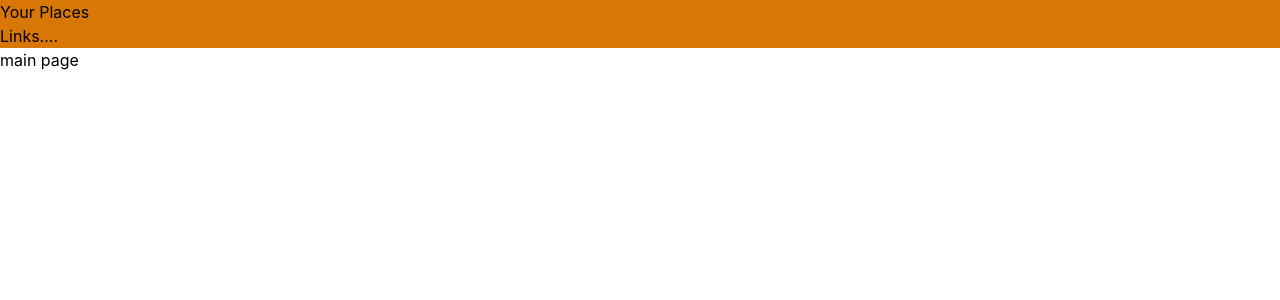
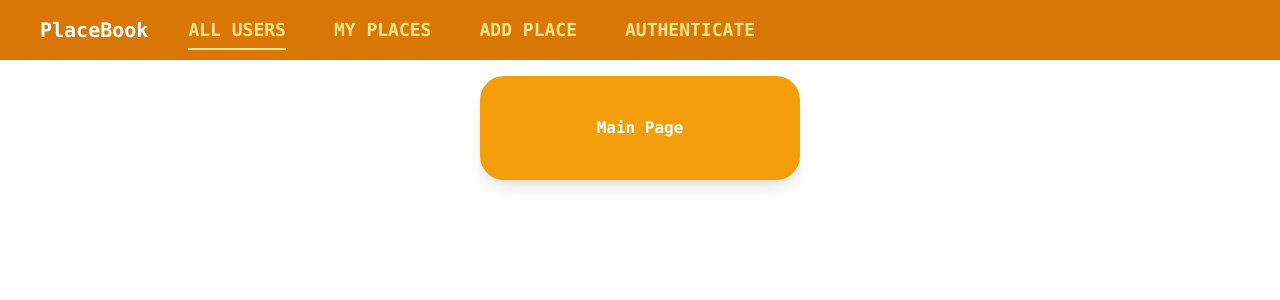
Before and after one commit to Rashmi-Wijesekara/placebook, a React (Create React App) app: page / in a window 1280 px wide. Shown: the top 300 px of the page. Built offline with nearby package versions, Linux system fonts and the light colour scheme.

Commit message:
navbar created

```diff
--- a/public/index.html
+++ b/public/index.html
@@ -2,7 +2,7 @@
 <html lang="en">
   <head>
     <meta charset="utf-8" />
-    <link rel="icon" href="%PUBLIC_URL%/favicon.ico" />
+    <link rel="icon" href="%PUBLIC_URL%/map.svg" />
     <meta name="viewport" content="width=device-width, initial-scale=1" />
     <meta name="theme-color" content="#000000" />
     <meta
--- a/src/App.js
+++ b/src/App.js
@@ -3,22 +3,26 @@ import {
 	BrowserRouter as Router,
 	Route,
 	Redirect,
-  Switch
+	Switch,
 } from "react-router-dom";
 
 import "./App.css";
 import Users from "./user/pages/Users";
 import NewPlace from "./places/pages/NewPlace";
-import MainNavigation from "./shared/components/Navigation/MainNavigation"
-
+import MainNavigation from "./shared/components/Navigation/MainNavigation";
+import Card from "./shared/components/UIElements/Card";
 function App() {
 	return (
 		<Router>
-			<MainNavigation/>
+			<MainNavigation />
 			<Switch>
 				{/* this route will work only when the path is exactly "/" */}
 				<Route path="/" exact={true}>
-					main page
+					<Card>
+						<div className="p-10 text-center font-bold text-white">
+							Main Page
+						</div>
+					</Card>
 				</Route>
 
 				<Route path="/users">
--- a/src/shared/components/Navigation/MainNavigation.js
+++ b/src/shared/components/Navigation/MainNavigation.js
@@ -1,24 +1,29 @@
 import React from "react";
 import { Link } from "react-router-dom";
 
-import MainHeader from "./MainHeader"
+import MainHeader from "./MainHeader";
+import NavLinks from "./NavLinks";
 
-import {ReactComponent as MenuIcon} from "../../../assets/icons/menu.svg"
+import { ReactComponent as MenuIcon } from "../../../assets/icons/menu.svg";
 
 const MainNavigation = (props) => {
 	return (
 		<MainHeader>
-			<button className="md:hidden">
-				{/* hamburger menu icon*/}
-				<MenuIcon className="w-6 h-6 stroke-2 fill-white m-5"/>
-			</button>
-			<h1 className="">
-				<Link to="/">Your Places</Link>
-			</h1>
+			<div className="flex flex-row py-4">
+				<button className="md:hidden">
+					{/* hamburger menu icon*/}
+					<MenuIcon className="w-6 h-6 stroke-2 fill-white ml-5" />
+				</button>
+				<h1 className="text-white font-mono text-xl font-bold my-auto pl-10">
+					<Link to="/">PlaceBook</Link>
+				</h1>
 
-			<nav>Links....</nav>
+				<nav className="hidden md:block w-full">
+					<NavLinks />
+				</nav>
+			</div>
 		</MainHeader>
 	);
-}
+};
 
-export default MainNavigation
+export default MainNavigation;
--- a/src/shared/components/Navigation/NavLinks.js
+++ b/src/shared/components/Navigation/NavLinks.js
@@ -0,0 +1,44 @@
+import React from "react";
+import { NavLink } from "react-router-dom";
+
+const NavLinks = () => {
+	return (
+		<ul className="flex flex-0 flex-row gap-12 ml-10">
+			<li className="font-mono font-semibold text-lg text-amber-200">
+				<NavLink
+					to="/"
+					exact
+					activeClassName="border-b-2 border-amber-200 pb-2 transform duration-500"
+				>
+					ALL USERS
+				</NavLink>
+			</li>
+			<li className="font-mono font-semibold text-lg text-amber-200">
+				<NavLink
+					to="/u1/places"
+					activeClassName="border-b-2 border-amber-200 pb-2 transform duration-500"
+				>
+					MY PLACES
+				</NavLink>
+			</li>
+			<li className="font-mono font-semibold text-lg text-amber-200">
+				<NavLink
+					to="/places/new"
+					activeClassName="border-b-2 border-amber-200 pb-2 transform duration-500"
+				>
+					ADD PLACE
+				</NavLink>
+			</li>
+			<li className="font-mono font-semibold text-lg text-amber-200">
+				<NavLink
+					to="/auth"
+					activeClassName="border-b-2 border-amber-200 pb-2 transform duration-500"
+				>
+					AUTHENTICATE
+				</NavLink>
+			</li>
+		</ul>
+	);
+};
+
+export default NavLinks;
```
Also changed, not shown: public/map.svg (added).
